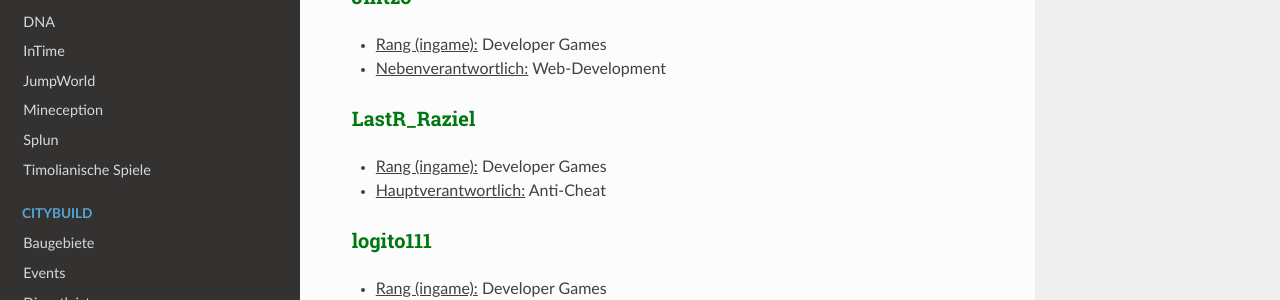
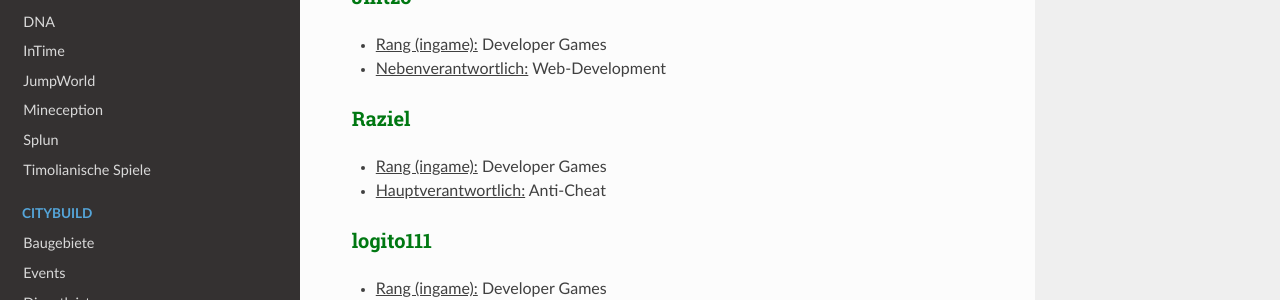
Before and after one commit to TimoliaDE/HowTo, an MkDocs documentation site: the page built from docs/team/members.md, in a window 1280 px wide and 900 px high, scrolled down 2864 px. Shown: the part 155-455 px from the top of the window. Built offline with MkDocs 1.6.1, drawn with Linux system fonts in a browser that asks for light colours; nearby versions of some CDN libraries; old or Windows-style settings are respelled for this version of MkDocs.

Commit message:
Update members.md

```diff
--- a/docs/team/members.md
+++ b/docs/team/members.md
@@ -92,7 +92,7 @@ Sie kümmern sich um die Timolia-Plugins, entwickeln neue Features und Spielmodi
 - <u>Rang (ingame):</u> Developer Games
 - <u>Nebenverantwortlich:</u> Web-Development
 
-### <strong><span style="color:#007812">LastR_Raziel</span></strong>
+### <strong><span style="color:#007812">Raziel</span></strong>
 - <u>Rang (ingame):</u> Developer Games
 - <u>Hauptverantwortlich:</u> Anti-Cheat
 
```
